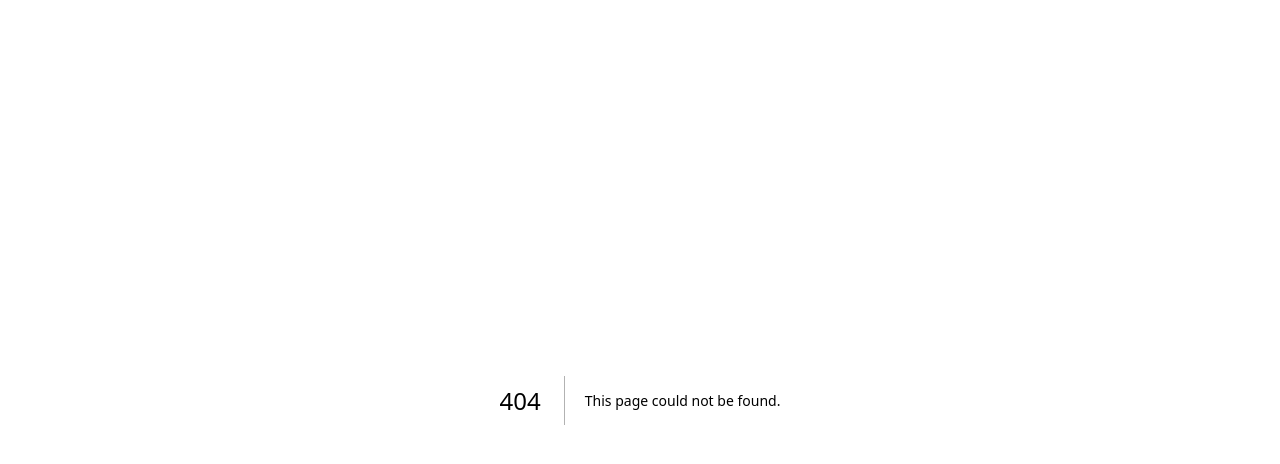
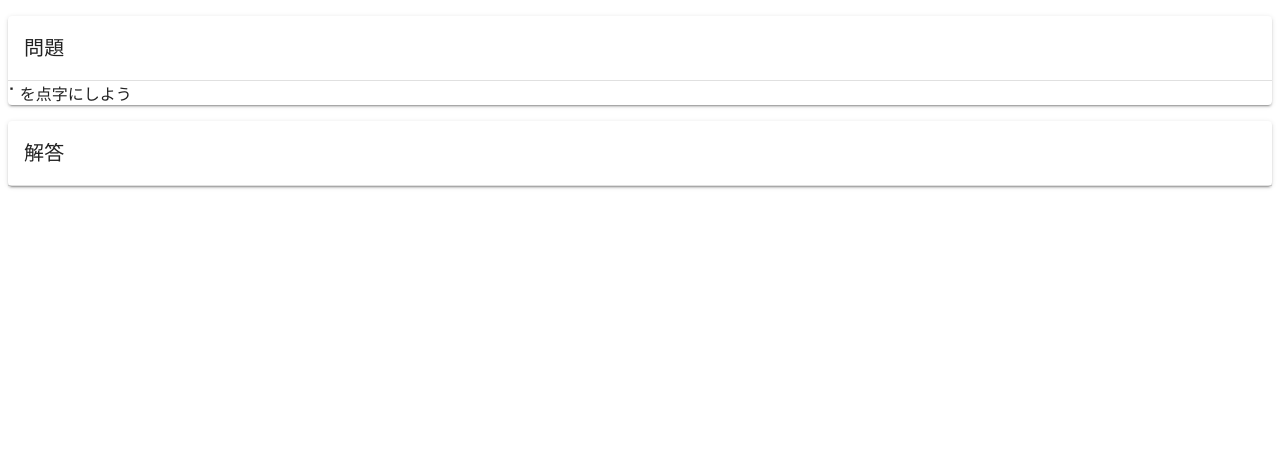
Before and after one commit to ut-code/dot-tutor, a Next.js app: page /touch/tutorial/tutorial6 in a window 1280 px wide. Before the commit this address had no page. Shown: the top 464 px of the page. Built offline with nearby package versions, Linux system fonts and the light colour scheme.

Commit message:
added ReadMain

```diff
--- /dev/null
+++ b/src/components/ReadMain.tsx
@@ -0,0 +1,33 @@
+import React, { useEffect, useState } from "react";
+import translateBraille from "@/utils/translateBraille";
+import { judge, makeQuestion } from "@/components/questionAndJudge";
+import EdittableBraille from "@/components/EdittableBraille";
+import { Paper, Typography, Divider, Button } from "@mui/material";
+import { SixDotBraille } from "@/models/BrailleCharacter";
+import { SixDotBrailleString } from "@/models/BrailleString";
+
+export default function ReadMain({
+  typeOfQuestions,
+}: {
+  typeOfQuestions: string[];
+}): JSX.Element {
+  let brailleStrings = makeQuestion(typeOfQuestions);
+  return (
+    <>
+      <Paper elevation={2} sx={{ my: 2 }}>
+        <Typography variant="h6" component="h2" color="inherit" p={2}>
+          問題
+        </Typography>
+        <Divider />
+        {brailleStrings}を点字にしよう
+      </Paper>
+
+      <Paper elevation={2} sx={{ my: 2 }}>
+        <Typography variant="h6" component="h2" color="inherit" p={2}>
+          解答
+        </Typography>
+        <Divider />
+      </Paper>
+    </>
+  );
+}
--- /dev/null
+++ b/src/pages/touch/tutorial/tutorial6/dialog/7_read_vowel.mdx
@@ -0,0 +1 @@
+点字を読んでみよう
--- /dev/null
+++ b/src/pages/touch/tutorial/tutorial6/index.tsx
@@ -0,0 +1,7 @@
+import ReadMain from "@/components/ReadMain";
+
+export const vowelQuestions = ["⠁", "⠃"];
+
+export default function Practice1(): JSX.Element {
+  return <ReadMain typeOfQuestions={vowelQuestions} />;
+}
```
Also changed, not shown: src/pages/touch/index.tsx (+11 -0 lines).
